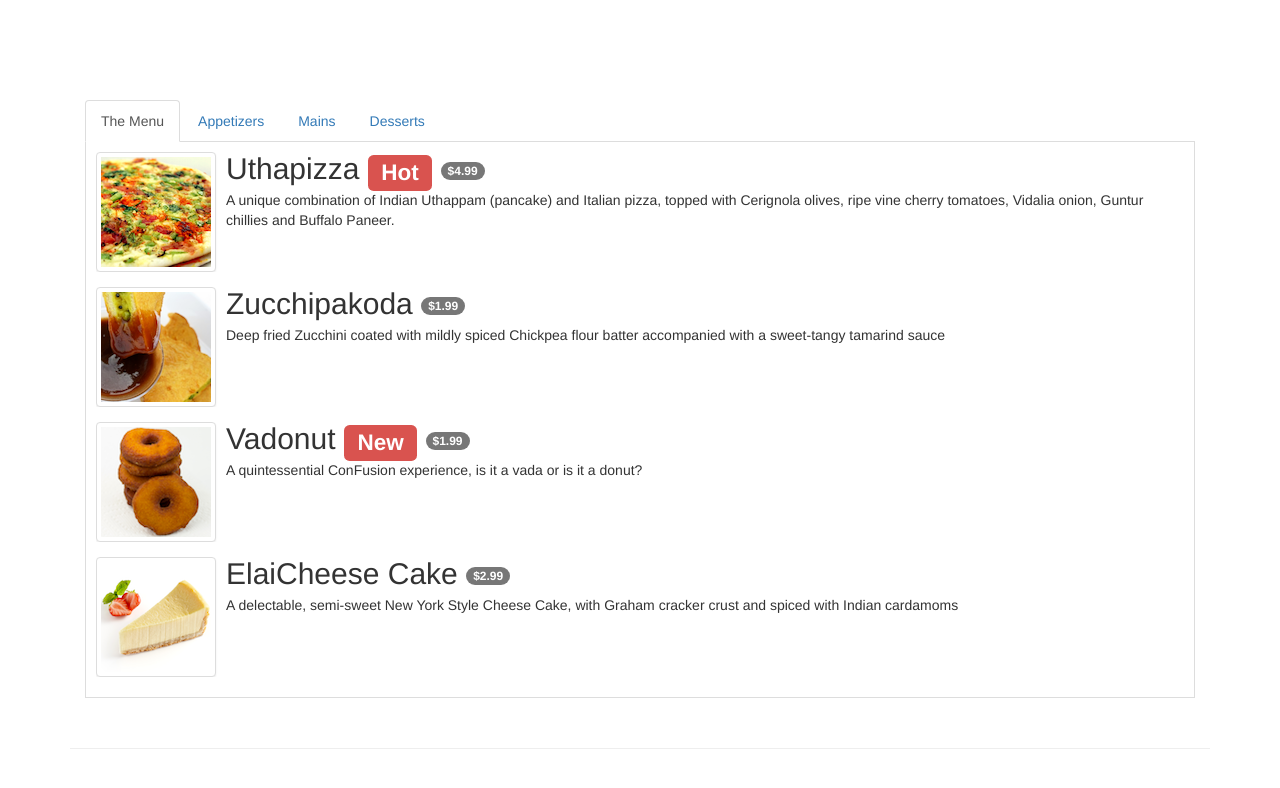
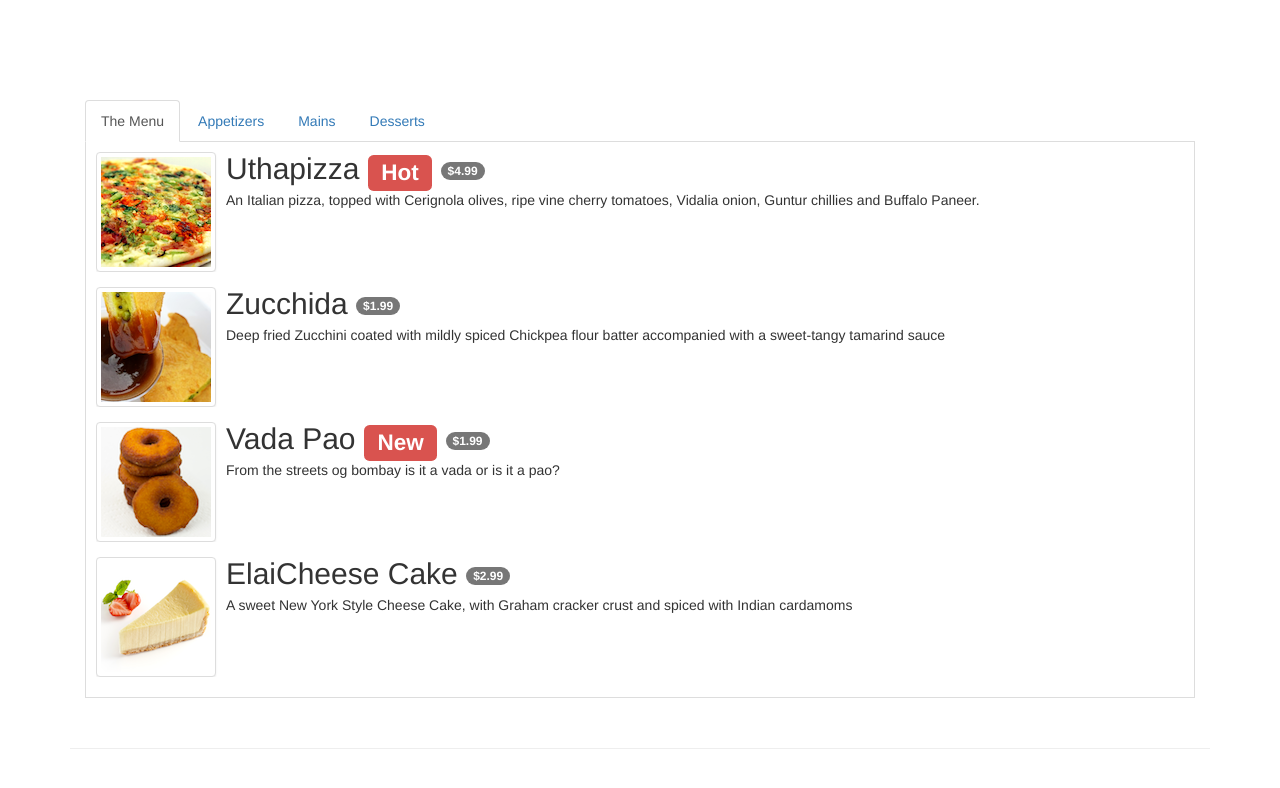
Before and after one commit to harshalgupta8/restaurant-angular, a website: page app/menu.html in a window 1280 px wide. Drawn offline with nearby package versions, Linux system fonts and the light colour scheme.

Commit message:
Update menu.html

```diff
--- a/app/menu.html
+++ b/app/menu.html
@@ -72,11 +72,11 @@
                            category: 'mains',
                            label:'Hot',
                            price:'4.99',
-                           description:'A unique combination of Indian Uthappam (pancake) and Italian pizza, topped with Cerignola olives, ripe vine cherry tomatoes, Vidalia onion, Guntur chillies and Buffalo Paneer.',
+                           description:'An Italian pizza, topped with Cerignola olives, ripe vine cherry tomatoes, Vidalia onion, Guntur chillies and Buffalo Paneer.',
                            comment: ''
                         },
                         {
-                           name:'Zucchipakoda',
+                           name:'Zucchida',
                            image: 'images/zucchipakoda.png',
                            category: 'appetizer',
                            label:'',
@@ -85,12 +85,12 @@
                            comment: ''
                         },
                         {
-                           name:'Vadonut',
+                           name:'Vada Pao',
                            image: 'images/vadonut.png',
                            category: 'appetizer',
                            label:'New',
                            price:'1.99',
-                           description:'A quintessential ConFusion experience, is it a vada or is it a donut?',
+                           description:'From the streets og bombay is it a vada or is it a pao?',
                            comment: ''
                         },
                         {
@@ -99,7 +99,7 @@
                            category: 'dessert',
                            label:'',
                            price:'2.99',
-                           description:'A delectable, semi-sweet New York Style Cheese Cake, with Graham cracker crust and spiced with Indian cardamoms',
+                           description:'A sweet New York Style Cheese Cake, with Graham cracker crust and spiced with Indian cardamoms',
                            comment: ''
                         }
                         ];
```
